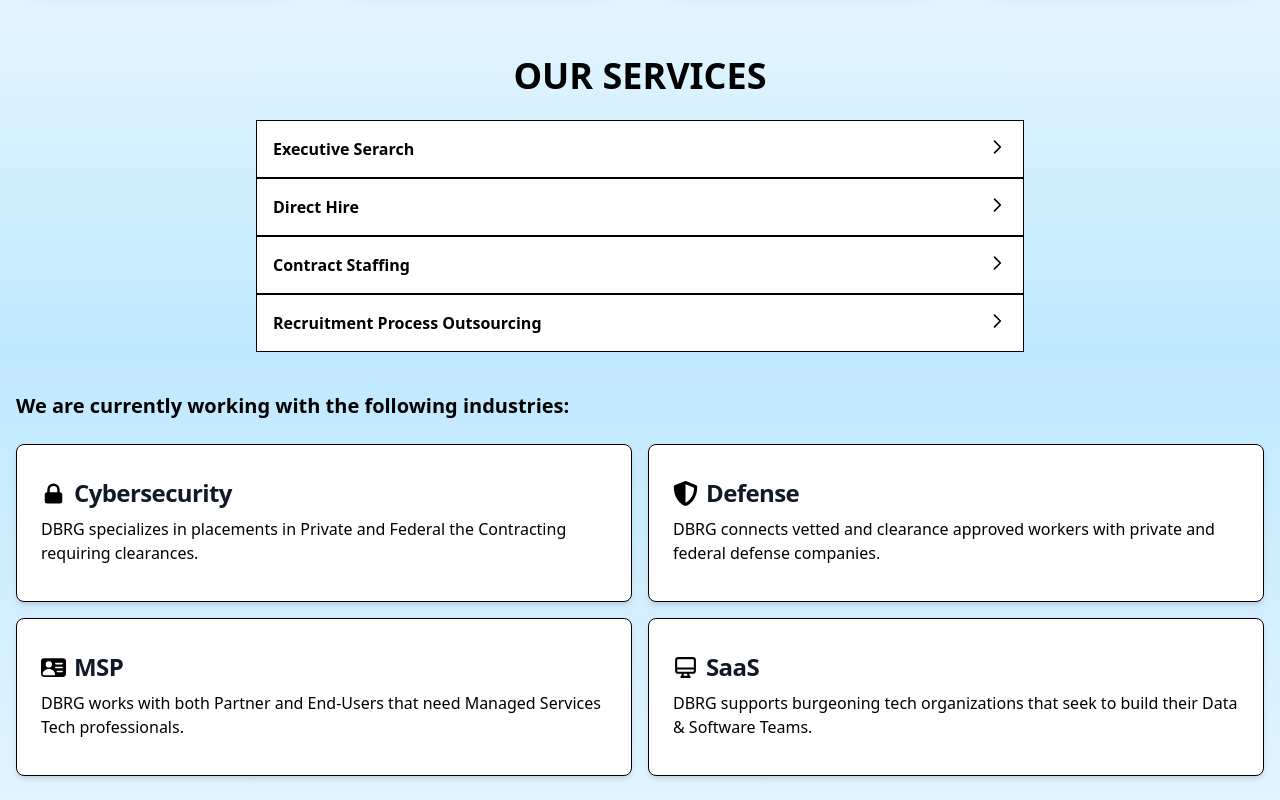
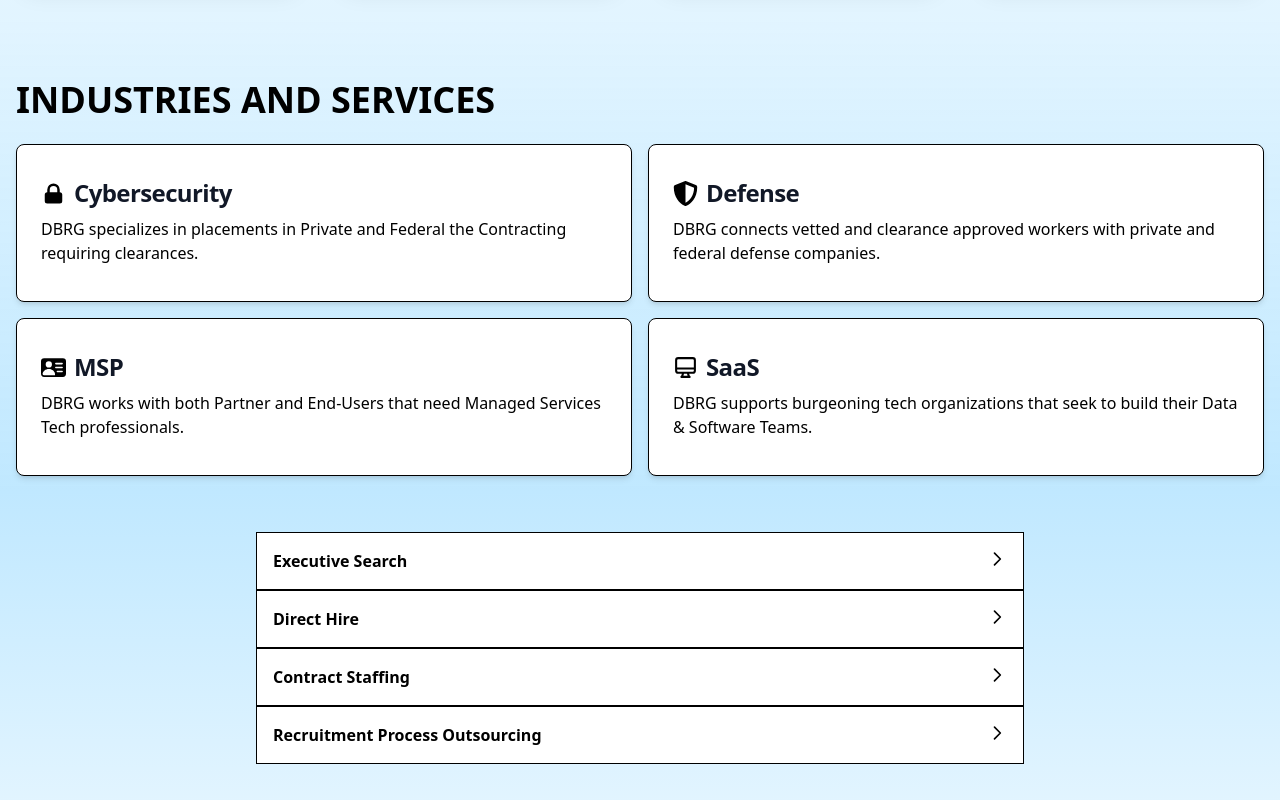
Before and after one commit to andrewjulian/dbrecruitment-website, a React (Vite) app: page / in a window 1280 px wide. Shown: the part 1240-2040 px from the top of the page. Built offline with nearby package versions, Linux system fonts and the light colour scheme.

Commit message:
flipped services and industries

```diff
--- a/src/App.jsx
+++ b/src/App.jsx
@@ -17,8 +17,9 @@ function App() {
         <Navbar link={Link} />
         <Hero />
         <About />
+        <Industries />
         <Services />
-        <Industries />
+
         <Team />
         <Testimonials />
         <Footer />
--- a/src/Components/Industries.jsx
+++ b/src/Components/Industries.jsx
@@ -39,11 +39,11 @@ const Industries = () => {
 
   return (
     <div className="relative">
-      <div className="relative z-10 w-full bg-gradient-to-b from-[#36b6ff50] to-[#36b6ff25] pb-10 pt-4 ">
+      <div className="relative z-10 w-full bg-gradient-to-b from-[#36b6ff25] to-[#36b6ff50] pb-4 pt-16 ">
         <div className="mx-auto max-w-screen-xl">
-          <p className="my-6 ml-4 hidden text-xl font-bold md:flex">
-            We are currently working with the following industries:
-          </p>
+          <h1 className="mb-6 pl-4 text-4xl font-bold">
+            INDUSTRIES AND SERVICES
+          </h1>
           <div>
             <div className="grid grid-cols-1  gap-4 px-10 sm:grid-cols-2 md:px-4">
               {displayIndustries}
--- a/src/Components/Services.jsx
+++ b/src/Components/Services.jsx
@@ -5,7 +5,7 @@ import "../App.css";
 const Services = () => {
   const data = [
     {
-      title: "Executive Serarch",
+      title: "Executive Search",
       content:
         "Our Executive Search service connects your organization with industry-leading executives. We leverage our deep industry knowledge and extensive network to identify and secure high-caliber leaders that can guide your organization to new heights.",
     },
@@ -33,10 +33,9 @@ const Services = () => {
   return (
     <div
       id="services"
-      className="text-based-content relative grid w-full bg-gradient-to-b from-[#36b6ff25] to-[#36b6ff50] pt-10"
+      className="text-based-content relative grid w-full bg-gradient-to-b from-[#36b6ff50] to-[#36b6ff25] py-10"
     >
       <div className="mx-auto w-[60%]">
-        <h1 className="mb-6  text-center text-4xl font-bold">OUR SERVICES</h1>
         <div className="container mx-auto">
           {data.map((item, key) => (
             <Service
```
